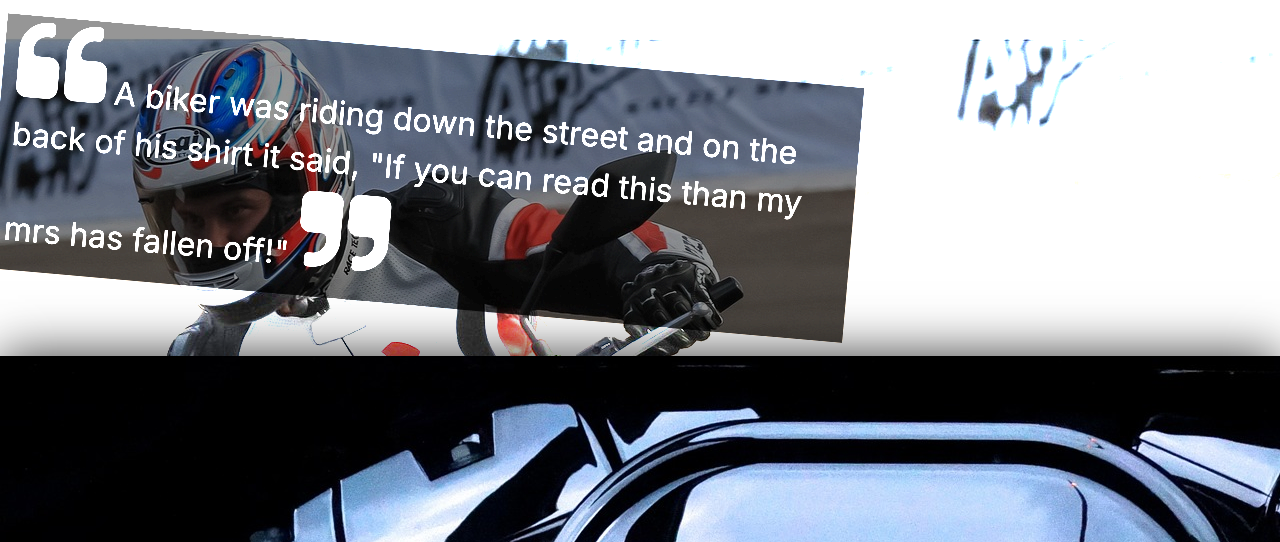
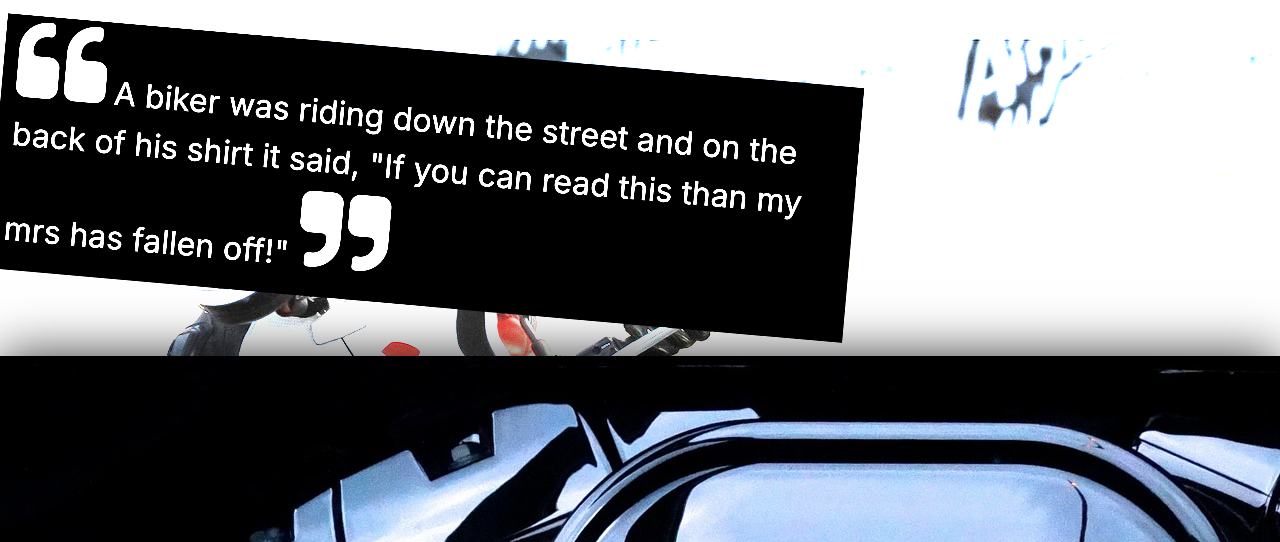
Before and after one commit to johnwalz97/project_giraffe, a CodeIgniter app: page /database/mains/productsInCategory/1 in a window 1280 px wide, with the pointer over the restyled element. Shown: the part 65-607 px from the top of the page. Run offline with CodeIgniter, Linux system fonts and the light colour scheme; data that the repository does not hold is empty; some libraries are stand-ins or nearby versions.

Commit message:
header change

```diff
--- a/application/views/storefront_categorized.php
+++ b/application/views/storefront_categorized.php
@@ -80,6 +80,7 @@ img:hover{
 }
 
 .quote:hover{
+	opacity: 1;
     -webkit-transform: rotate(5deg);
     transform: rotate(5deg);
 }
```
